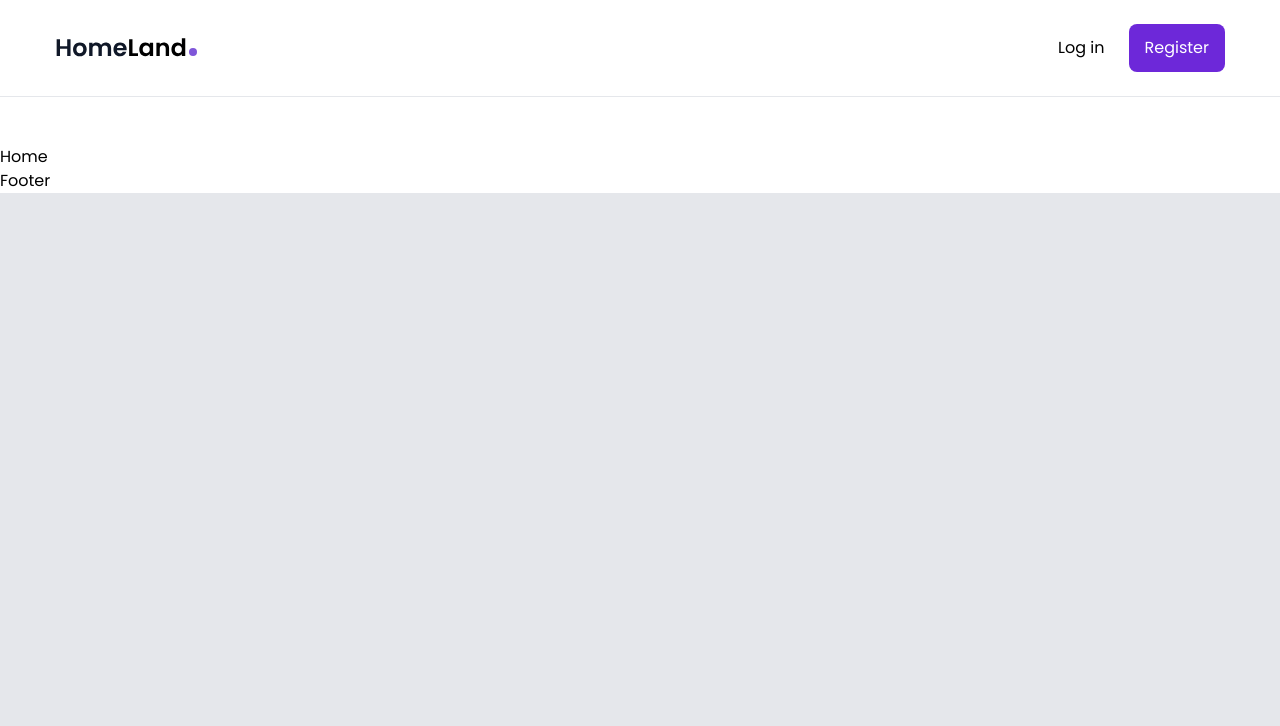
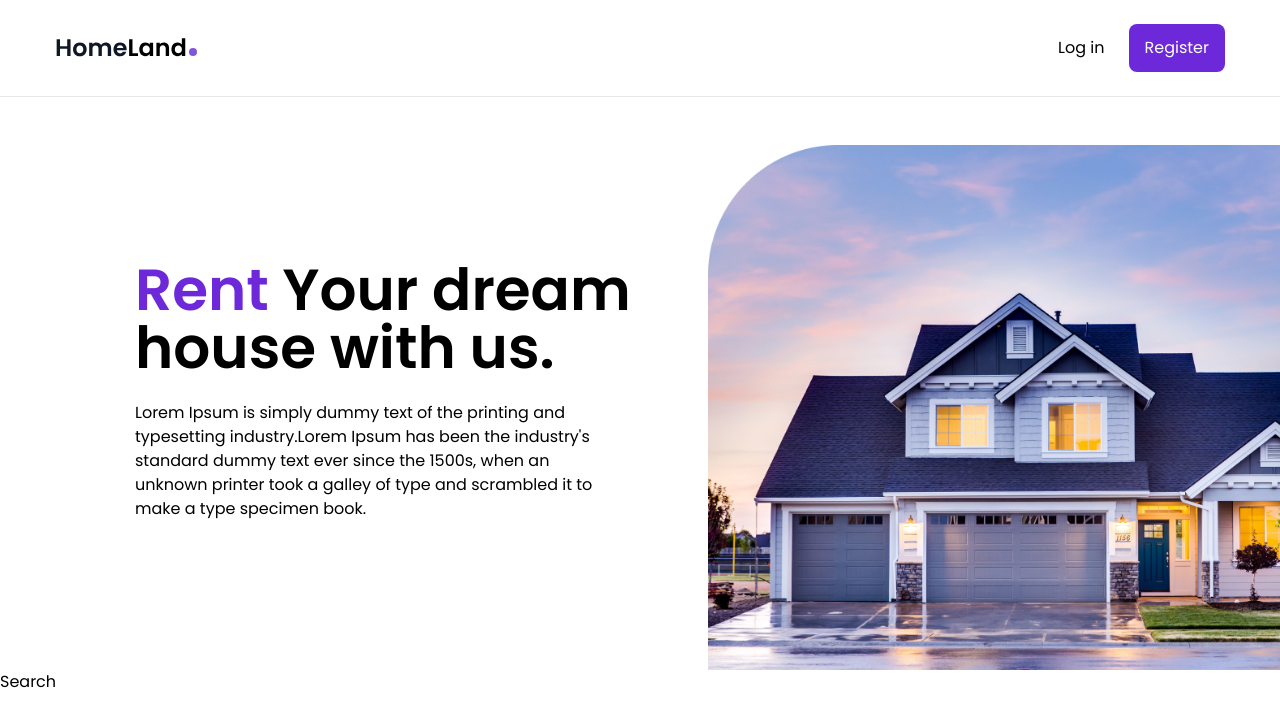
Before and after one commit to khunemz/rx-real-estate, a React (Create React App) app: page / in a window 1280 px wide. Shown: the top 726 px of the page. Built offline with nearby package versions, Linux system fonts and the light colour scheme; the HTML template or start-up script is replaced by a standard one.

Commit message:
:monocle_face: herounit

```diff
--- a/src/components/Banner.js
+++ b/src/components/Banner.js
@@ -1,7 +1,24 @@
 import React from 'react';
-
+import Image from '../assets/img/house-banner.png'
+import Search from '../components/Search'
 const Banner = () => {
-  return <div>Banner</div>;
+  return <section className='h-full max-h-[640px] mb-8
+  xl:mb-24'>
+    <div className='flex flex-col lg:flex-row'>
+      <div className='lg:ml-8 xl:ml-[135px] flex flex-col items-center lg:items-start text-center lg:text-left
+      justify-center flex-1 px-4 lg:px-0'>
+        <h1 className='text-4xl lg:text-[58px] font-semibold leading-none mb-6'>
+          <span className='text-violet-700'>Rent</span> Your dream house with us.
+        </h1>
+        <p className='max-w-[480px] mb-8'>Lorem Ipsum is simply dummy text of the printing and typesetting industry.Lorem Ipsum has been the industry's standard dummy text ever since the 1500s, when an unknown printer took a galley of type and scrambled it to make a type specimen book.</p>
+      </div>
+      {/* Image */}
+      <div className='hidden flex-1 lg:flex justify-end items-end'>
+        <img src={Image} alt='House banner' />
+      </div>
+    </div>
+    <Search />
+  </section>;
 };
 
 export default Banner;
--- a/src/pages/Home.js
+++ b/src/pages/Home.js
@@ -1,7 +1,9 @@
 import React from 'react';
-
+import Banner from './../components/Banner'
 const Home = () => {
-  return <div>Home</div>;
+  return <div className='min-h-[1800px]'>
+    <Banner />
+  </div>;
 };
 
 export default Home;
```
